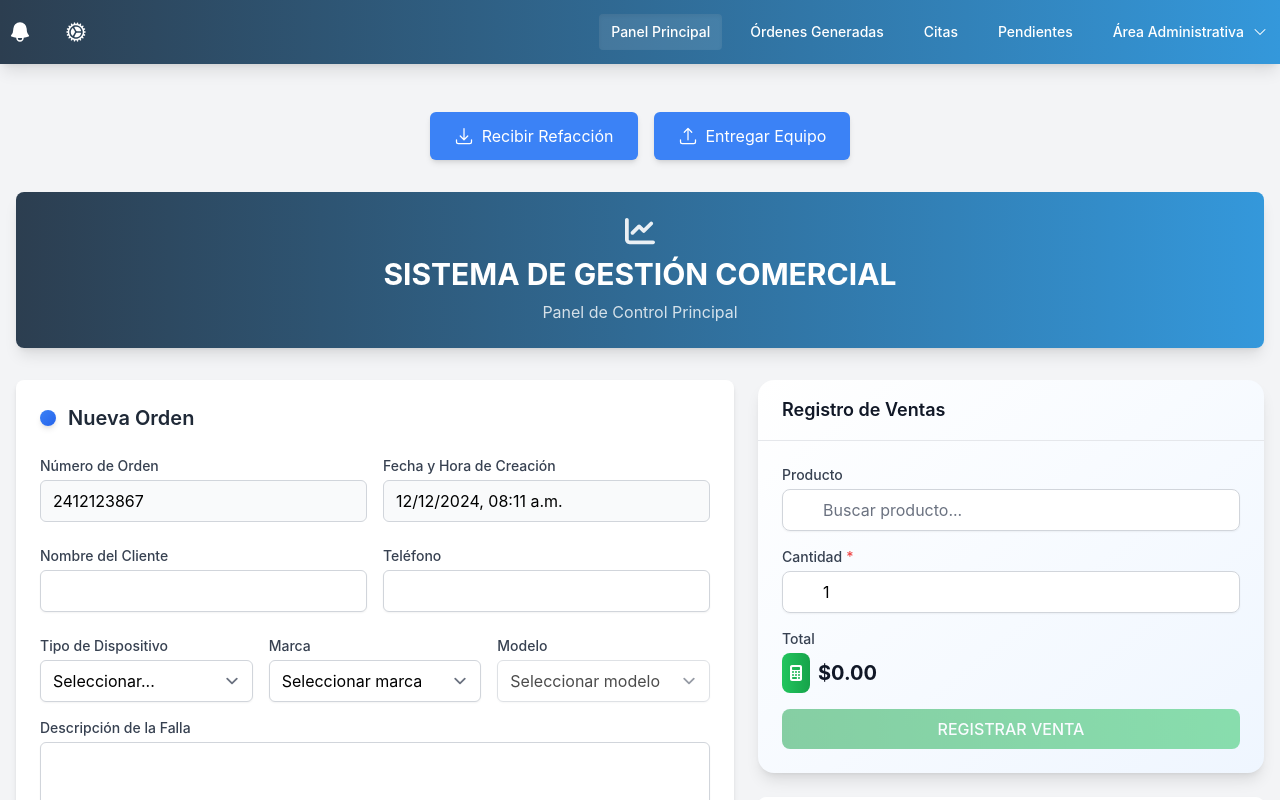
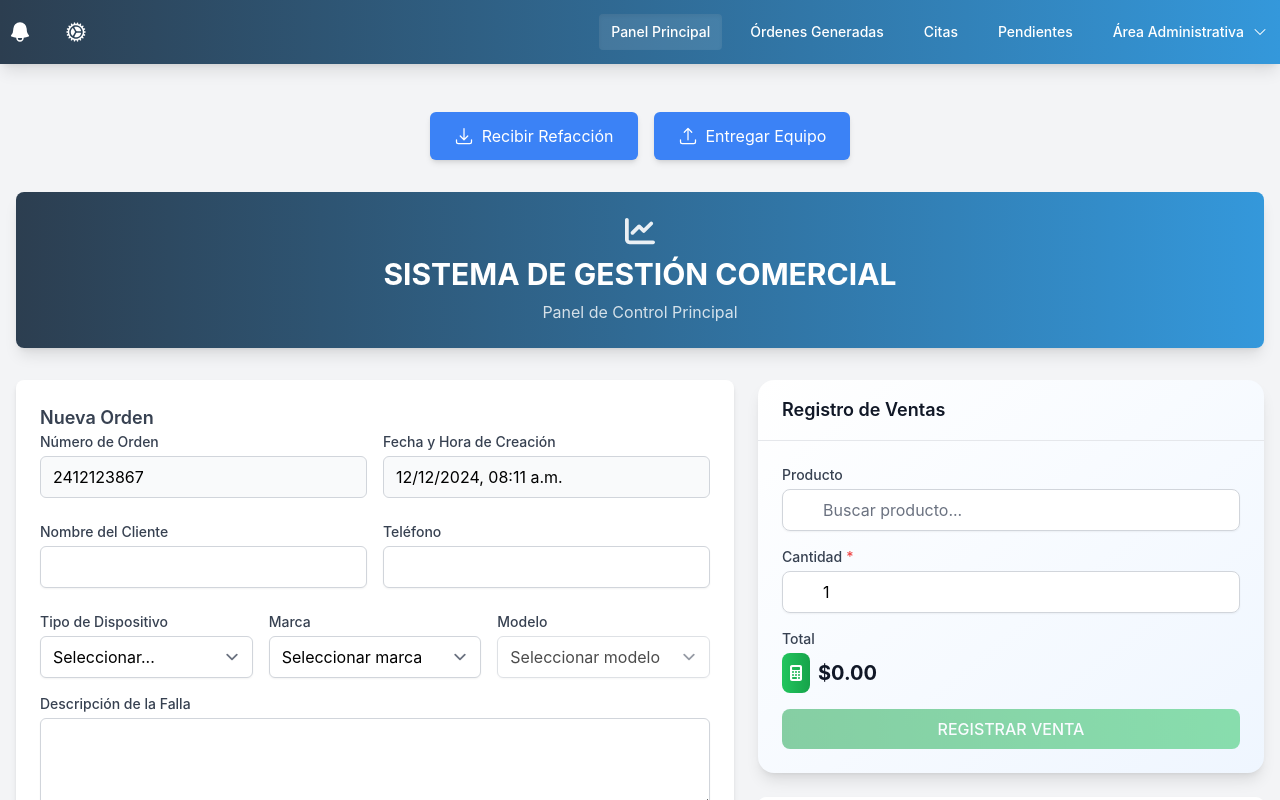
Before and after one commit to AbrahamCordova96/projec4.0, a React (Vite) app: page / in a window 1280 px wide. Shown: the top 800 px of the page. Built offline with nearby package versions, Linux system fonts and the light colour scheme.

Commit message:
Fix: Add line separator and proper styling to SectionHeader component

```diff
--- a/src/components/common/SectionHeader.jsx
+++ b/src/components/common/SectionHeader.jsx
@@ -7,27 +7,23 @@ const SectionHeader = ({
   className = ''
 }) => {
   return (
-    <div className={`mb-6 ${className}`}>
-      <div className="flex items-center space-x-3">
+    <div className="flex items-center border-b-border-gray-300 pB-2 mb4 rounded-lg">
       {icon && (
-          <div className="p-2 bg-gradient-to-br from-blue-500 to-blue-600 rounded-lg shadow-md">
+        <div>
           <FontAwesomeIcon
             icon={icon}
-              className="text-white h-5 w-5"
-            />
+            className="t-x-blue-500 text-white h-5 w-5" />
         </div>
-        )}
-        <div>
-          <h2 className="text-xl font-semibold text-gray-800">
+      )
+      }
+      <h2 className="text-lg font-semibold text-gray-700">
         {title}
       </h2>
       {subtitle && (
-            <p className="mt-1 text-sm text-gray-500">
+        <p className="text-sm text-gray-500 mt-1">
           {subtitle}
         </p>
       )}
-        </div>
-      </div>
     </div>
   );
 };
```
Lines whose indentation alone changed are shown as unchanged.
